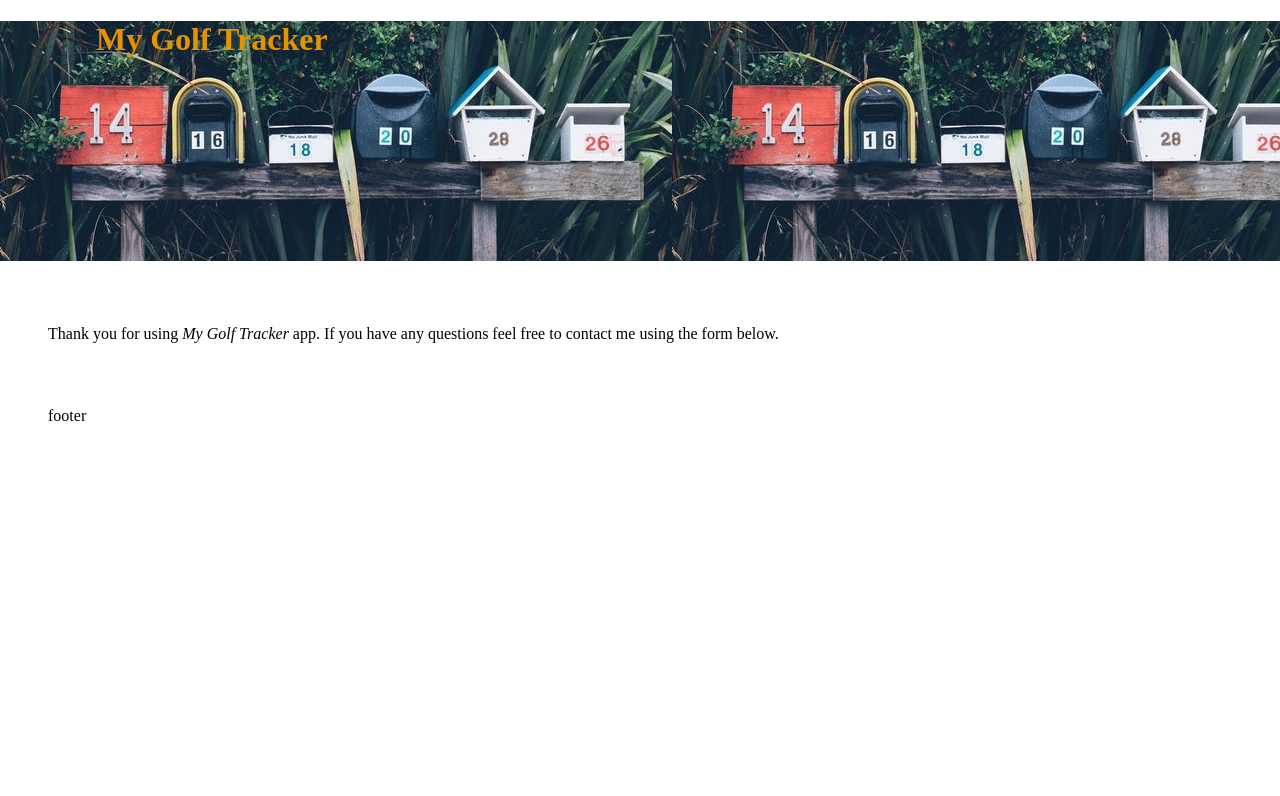
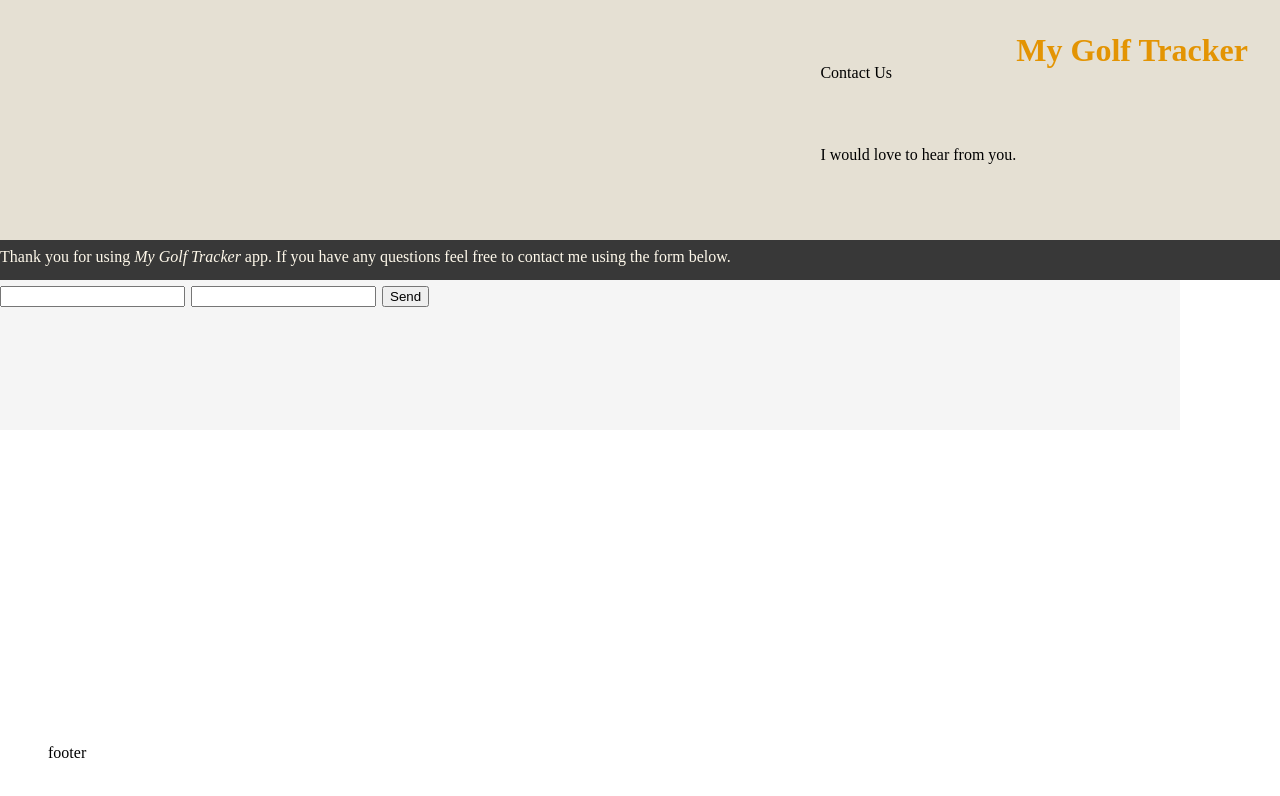
Before and after one commit to ScoRoc/golf-budget-tracker-backend, a website: page client/index.html in a window 1280 px wide. Drawn offline with nearby package versions, Linux system fonts and the light colour scheme; files that its build step writes are made by us from their sources.

Commit message:
working on support page

```diff
--- a/client/index.html
+++ b/client/index.html
@@ -7,10 +7,28 @@
   </head>
   <body>
     <header>
-      <h1>My Golf Tracker</h1>
+      <div class='app-name-wrapper'>
+        <h1 class='app-name'>My Golf Tracker</h1>
+      </div>
+      <div class='header-p-tags'>
+        <p>Contact Us</p>
+        <p>I would love to hear from you.</p>
+      </div>
     </header>
     <main>
-      <p>Thank you for using <span>My Golf Tracker</span> app. If you have any questions feel free to contact me using the form below. </p>
+
+      <div class='page-divider'><p class='p-tag'>Thank you for using
+        <span>My Golf Tracker</span> app. If you have any
+        questions feel free to contact me using the form below. </p>
+      </div>
+      <div class='contact-form'>
+        <form action="https://formspree.io/your@email.com" method="POST">
+          <input type="text" name="name">
+          <input type="email" name="_replyto">
+          <input type="submit" value="Send">
+        </form>
+      </div>
+
     </main>
     <footer>
       <p>footer</p>
--- a/client/public/style.scss
+++ b/client/public/style.scss
@@ -20,27 +20,39 @@ $seafoam: #21c786;
 $steelBlue: #50849d;
 $yellow: #cbc607;
 
+
+//#D6C6BD tan color
+//#383838 dark brown
+//offwhite #F8F8F8;
+//darker off white #F5F5F5;
+//white white #FFFFFF;
+//teal #7CBBC4;
+
+
 * {
   box-sizing: border-box;
 }
 
-html, body {
+html, body, p, h1 {
   margin: 0;
   padding: 0;
 }
 
 header {
+  display: flex;
+  flex-direction: row-reverse;
   height: 30vh;
   width: 100vw;
-  background-image: url('/img/mailbox.jpeg');
-  // background-image:
-  //  linear-gradient(rgba(0, 0, 0, 0.5), rgba(0, 0, 0, 0.5)),
-}
+  background: $darkOffWhiteTrans;
 
-h1  {
-  color: $lightOrange;
-  box-shadow: 5px #888888;
-  margin-left: 3em;
+  h1 {
+    color: $lightOrange;
+    margin: 1em 1em 2em 0;
+  }
+
+  h1, p {
+    align-items: center;
+  }
 }
 
 p {
@@ -50,3 +62,32 @@ p {
 span {
   font-style: italic;
 }
+
+main {
+  height: 55vh;
+  width: 100vw;
+}
+
+form {
+  font-size: 24px;
+  background: #F5F5F5;
+  height: 150px;
+  width: 1180px;
+}
+
+footer {
+  height: 15vh;
+  width: 100vw;
+}
+
+.page-divider {
+  height: 5vh;
+  width: 100vw;
+  background: #383838;
+}
+
+.p-tag {
+  color: $offWhite;
+  margin: 0;
+  padding-top: .5em;
+}
```
Also changed, not shown: client/public/img/golfcourse.jpeg (added), client/public/style.min.css.
